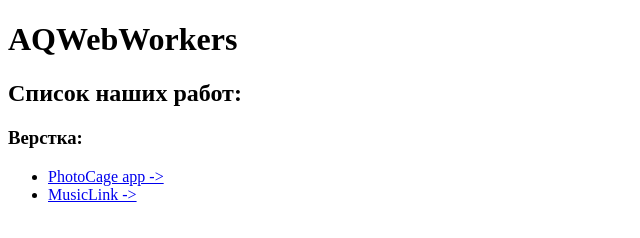
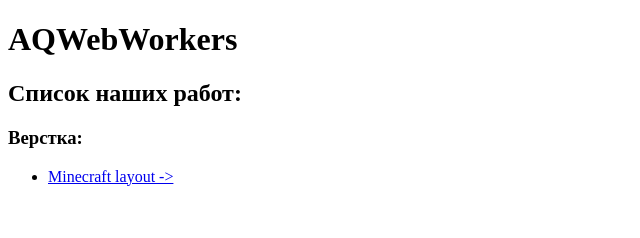
Before and after one commit to AnDrIYQ/AnDrIYQ.github.io, a plain HTML site: page index.html in a window 1280 px wide. Shown: the whole page, without its empty margins (0-640 px from the left). Drawn offline with Linux system fonts and the light colour scheme.

Commit message:
Update layout

```diff
--- a/index.html
+++ b/index.html
@@ -12,8 +12,7 @@
     <h2>Список наших работ: </h2>
     <h3><b>Верстка:</b></h3>
     <ul>
-        <li><a href="./PhotoCage%20app">PhotoCage app -></a></li>
-        <li><a href="./MusicLink">MusicLink -></a></li>
+        <li><a href="./Project-1">Minecraft layout -></a></li>
     </ul>
 </body>
 </html>
```
